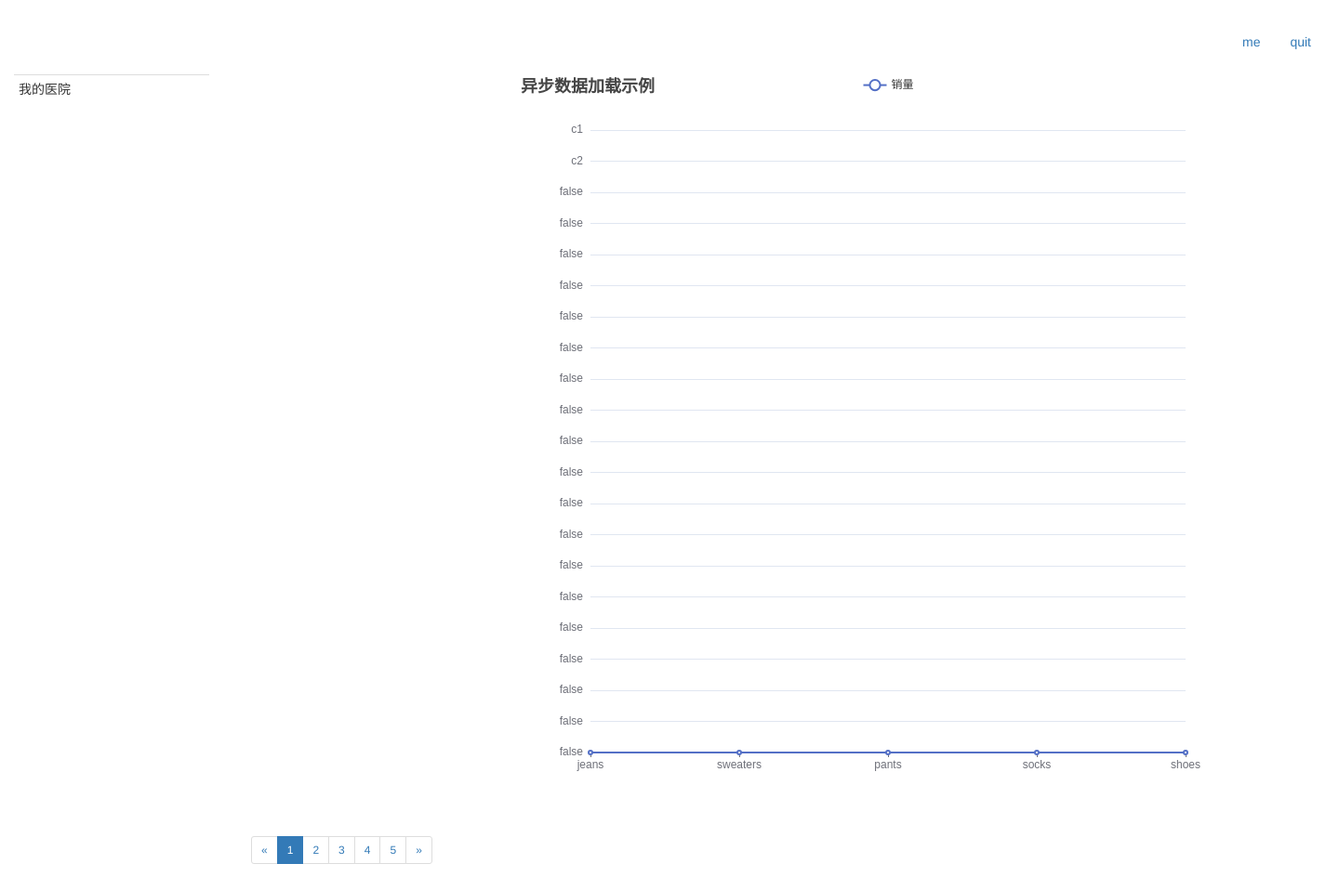
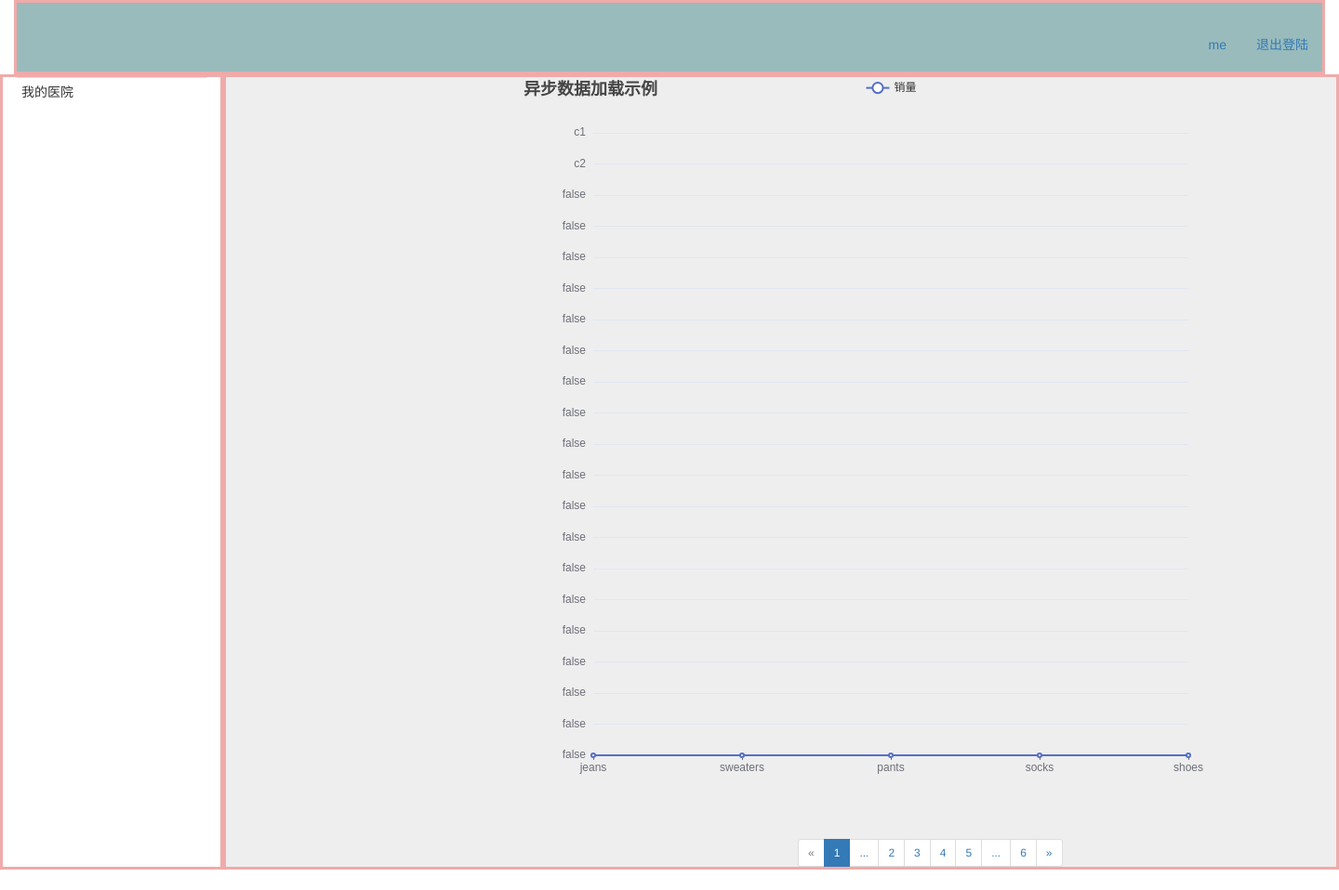
Before and after one commit to ascmove/WebSite, a Flask app: page / in a window 1440 px wide. Shown: the whole page at 93% size. Before the commit the page ends 930 px from the top, so only its background shows below. Run offline with Flask 2, Linux system fonts and the light colour scheme; parts of the project's set-up code (start-up, migrations or seed data) failed here and were passed over; some libraries are stand-ins or nearby versions.

Commit message:
一些小改动，完善下翻页的问题，防止超过范围

```diff
--- a/app/static/for_List.js
+++ b/app/static/for_List.js
@@ -1,5 +1,4 @@
 function myhostpital(){
-	//alert("hello");
 	var edf_files = document.getElementsByClassName("list_edf_files");
 	for(e=0;e<edf_files.length;e++){
 		if (edf_files[e].style.display == "none")
--- a/app/static/main.css
+++ b/app/static/main.css
@@ -1,6 +1,6 @@
 #list_myhostpital{cursor:pointer}
 #list_edf_files{cursor:pointer;display:none}
-div#lheader{background-color:#99bbbb;border-style:solid;border-color:#f0ffff}
-div#llist{background-color:#ffff99;border-style:solid;border-color:#f0ffff;height:856px}
-div#lboundary{background-color:#EEEEEE;border-style:solid;border-color:#f0ffff;}
+div#lheader{background-color:#99bbbb;border-style:solid;border-color:#f0aaaa;height:80px}
+div#llist{border-style:solid;border-color:#f0aaaa;height:856px}
+div#lboundary{background-color:#EEEEEE;border-style:solid;border-color:#f0aaaa;}
 div#pages{height:50px;padding-left:600px;}
--- a/app/templates/main.html
+++ b/app/templates/main.html
@@ -11,22 +11,21 @@
 		<script src="../static/jquery-2.2.1.min.js"></script>
 		<script src="../static/show_charts.js"></script>
 		<script src="../static/for_List.js"></script>
+		<script src="../static/for_Page.js"></script>
 		<link href="//cdn.bootcss.com/bootstrap/3.3.5/css/bootstrap.min.css" rel="stylesheet">
-		<link href="../static/for_List.css" rel="stylesheet" type="text/css">
+		<link href="../static/main.css" rel="stylesheet" type="text/css">
 	</head>
 	<body>
 		<div class="container-fluid">
-			<div id="lheader" style="height:80px">
-				<div class="container-fluid" style="padding-top:20px">
-					<ul class="nav nav-pills navbar-right navbar-nav main-navigation">
+			<div id="lheader">
+					<ul class="nav nav-pills navbar-right navbar-nav main-navigation" style="padding-top:20px;padding-right:15px">
 						<li role="presentation">
 							<a href="#">me</a>
 						</li>
 						<li role="presentation">
-							<a href="#">quit</a>
+							<a href="#">退出登陆</a>
 						</li>
 					</ul>
-				</div>
 			</div>
 				<div class="row">
 					<div id="llist" class="col-md-2">
@@ -54,25 +53,26 @@
 						<div id="main" style="left:300px;width:800px;height:800px;display:block">
 						</div>
 						<div id="pages" class="container">
-							<nav>
 							<ul class="pagination pagination-sm">
-									<li>
-										<a href="#" aria-label="Previous">
+								<li id="prev" style="cursor:pointer" class="disabled">
+									<a aria-label="Previous" onclick="prev()">
 										<span aria-hidden="true">&laquo;</span>
 									</a>
 								</li>
-									<li class="active"><a>1<span class="sr-only">(current)</span></a></li>
-									<li class=><a href="#">2<span class="sr-only"></span></a></li>
-									<li class=><a href="#">3<span class="sr-only"></span></a></li>
-									<li class=><a href="#">4<span class="sr-only"></span></a></li>
-									<li class=><a href="#">5<span class="sr-only"></span></a></li>
-									<li>
-										<a href="#" aria-label="Next">
+								<li id="1" class="active" style="cursor:pointer"><a onclick="clicked_1()">1</a></li>
+								<li id="prev_points"><a>...</a></li>
+								<li id="2" style="cursor:pointer"><a onclick="clicked_2()">2</a></li>
+								<li id="3" style="cursor:pointer"><a onclick="clicked_3()">3</a></li>
+								<li id="4" style="cursor:pointer"><a onclick="clicked_4()">4</a></li>
+								<li id="5" style="cursor:pointer"><a onclick="clicked_5()">5</a></li>
+								<li id="behind_points"><a>...</a></li>
+								<li id="6" style="cursor:pointer"><a onclick="clicked_6()">6</a></li>
+								<li id="next" style="cursor:pointer">
+									<a aria-label="Next" onclick="next()">
 										<span aria-hidden="true">&raquo;</span>
 									</a>
 								</li>
 							</ul>
-							<nav>
 						</div>
 					</div>
 				</div>
```
Lines whose indentation alone changed are shown as unchanged.
